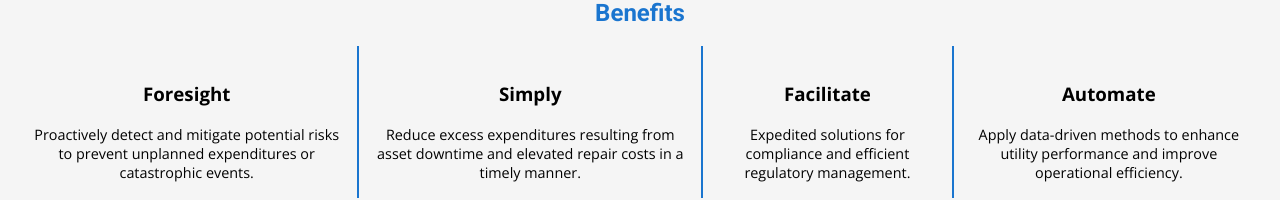
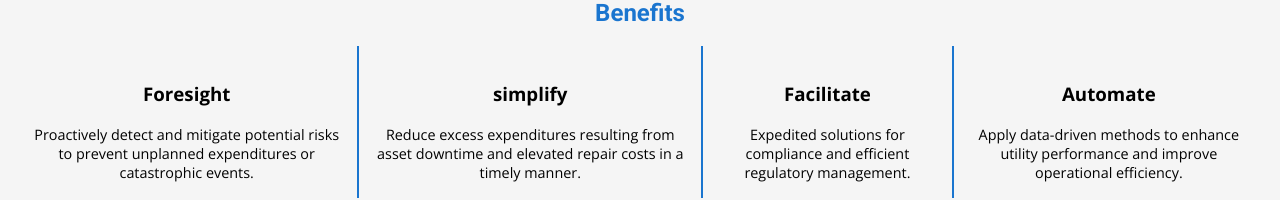
Before and after one commit to moamel-hashim/skywork-pro, a React (Vite) app: page / in a window 1280 px wide. Shown: the part 1964-2164 px from the top of the page. Built offline with nearby package versions, Linux system fonts and the light colour scheme; a web font is replaced by a local one.

Commit message:
edited some error

```diff
--- a/src/components/HomeMain.jsx
+++ b/src/components/HomeMain.jsx
@@ -96,7 +96,7 @@ export default function HomeMain() {
             </div>
           </div>
           <div className="cards">
-            <h3>Simply</h3>
+            <h3>simplify</h3>
             <div>
               <p>Reduce excess expenditures resulting from asset downtime and elevated repair costs in a timely manner.</p>
             </div>
```
